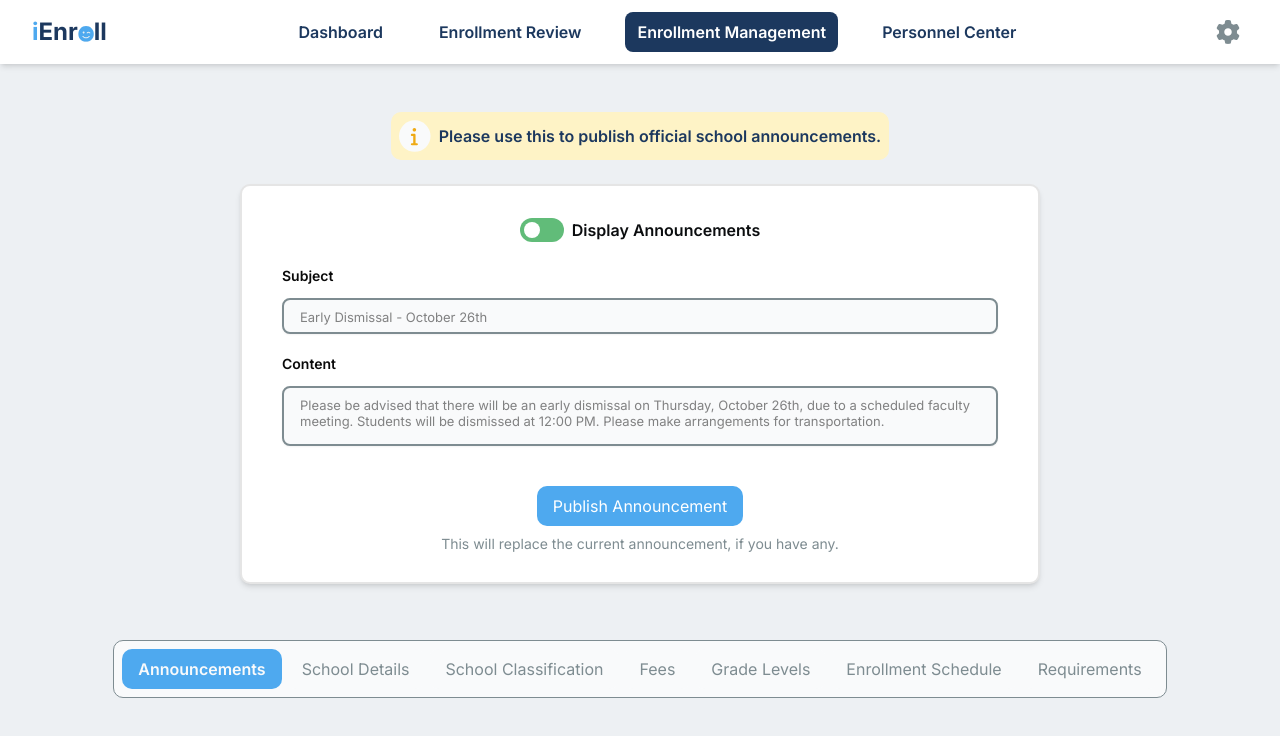
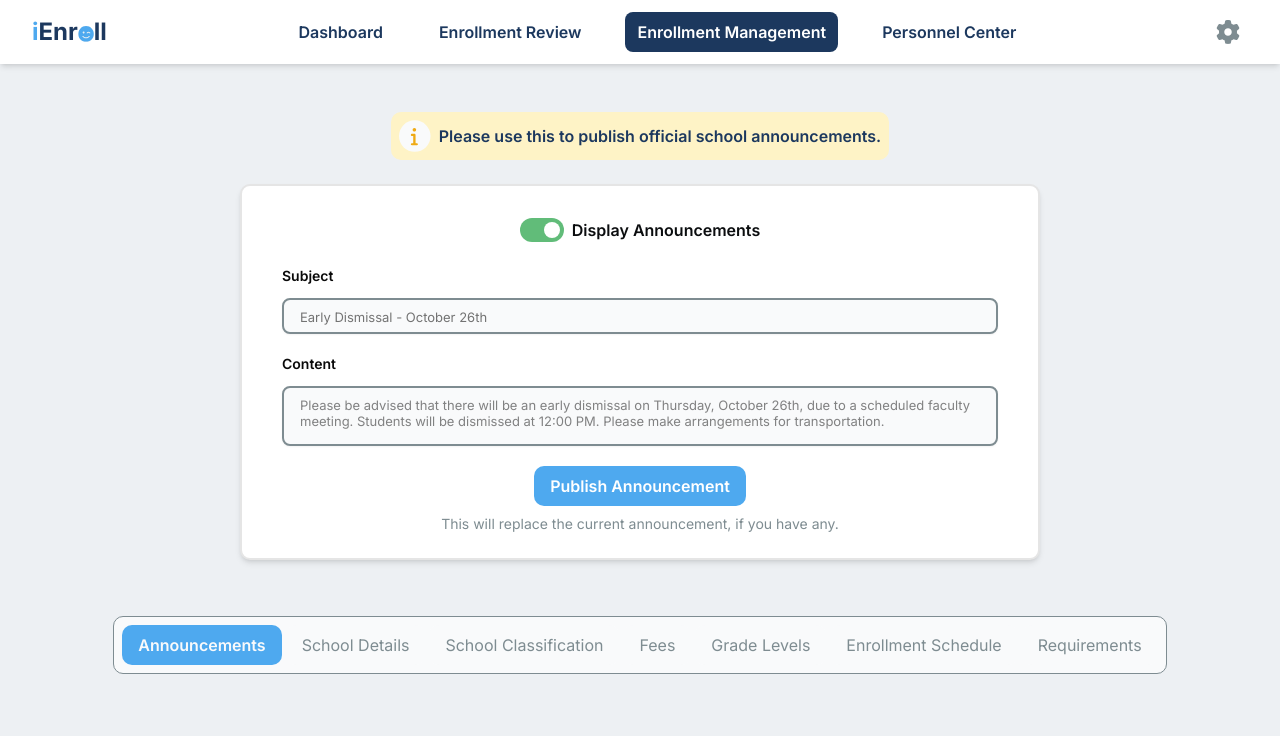
Before and after one commit to marcusAlmo/iEnroll, a React (Vite) app in the folder client/: page /admin/enrollment-management in a window 1280 px wide. Shown: the top 736 px of the page. Built offline with nearby package versions, Linux system fonts and the light colour scheme.

Commit message:
refactor: modify style

```diff
--- a/client/src/app/admin/pages/enrollment-management/announcements/announcement.tsx
+++ b/client/src/app/admin/pages/enrollment-management/announcements/announcement.tsx
@@ -11,7 +11,7 @@ interface FormData {
 }
 
 export default function Announcement() {
-  const [enabled, setEnabled] = useState(false);
+  const [enabled, setEnabled] = useState(true); // Default switch to enabled (right)
   const form = useForm<FormData>(); // Using form object for react-hook-form
 
   const onSubmit = (data: FormData) => {
@@ -19,7 +19,7 @@ export default function Announcement() {
   };
 
   return (
-    <div className="flex flex-col py-4 mt-8">
+    <div className="flex flex-col py-4 mt-8 overflow-hidden">
       <div className="flex justify-center items-center">
         <div className="rounded-[10px] max-h-[72px] p-2 bg-amber-100">
           <div className="flex flex-row items-center">
@@ -37,18 +37,18 @@ export default function Announcement() {
 
       {/* Content section */}
       <div className="flex justify-center items-center">
-        <div className="bg-white shadow-md justify-center items-center rounded-lg p-4 border-2 mt-6 min-h-[400px] max-w-[800px] w-full">
+        <div className="bg-white shadow-md justify-center items-center rounded-lg p-4 border-2 mt-6 max-w-[800px] w-full">
           <div className="flex flex-row justify-center items-center mb-6 gap-2 mt-4">
             <Switch
               checked={enabled}
               onChange={setEnabled}
-              className={`group inline-flex h-6 w-11 items-center rounded-full transition ${
-                enabled ? 'bg-primary' : 'bg-success'
+              className={`group relative inline-flex h-6 w-11 items-center rounded-full transition duration-300 ${
+                enabled ? 'bg-success' : 'bg-primary'
               }`}
             >
               <span
-                className={`size-4 translate-x-1 rounded-full bg-white transition ${
-                  enabled ? 'translate-x-6' : ''
+                className={`absolute left-1 size-4 rounded-full bg-white transition-transform duration-300 ${
+                  enabled ? 'translate-x-5' : 'translate-x-0'
                 }`}
               />
             </Switch>
@@ -65,7 +65,7 @@ export default function Announcement() {
                   name="subject"
                   label="Subject"
                   placeholder="Early Dismissal - October 26th"
-                  inputStyle="w-full p-4  mt-1 text- rounded-md border-2 border-text-2 bg-background focus:outline-none focus:ring-2 focus:ring-blue-300 placeholder:text- placeholder:whitespace-pre-line placeholder:text-[13px] placeholder:leading-5"
+                  inputStyle="w-full p-4 mt-1 rounded-md border-2 border-text-2 bg-background focus:outline-none focus:ring-2 focus:ring-blue-300 placeholder:text-[13px] placeholder:leading-5"
                   labelStyle="block text-sm font-semibold"
                 />
               </div>
@@ -83,11 +83,14 @@ export default function Announcement() {
                 </div>
 
               {/* Submit Button */}
-              <div className="mt-10 flex justify-center flex-col items-center">
-                <button type="submit" className="bg-accent text-white py-2 px-4 rounded-[10px]">
+              <div className="mt-5 flex justify-center flex-col items-center">
+                <button
+                  type="submit"
+                  className="bg-accent  py-2 px-4 rounded-[10px]  duration-300 hover:bg-opacity-80 hover:shadow-lg  font-semibold text-white transition ease-in-out hover:bg-primary hover:text-background"
+                >
                   Publish Announcement
                 </button>
-                <p className="text-sm text-text-2 mt-2">
+                <p className="text-sm text-text-2 my-2">
                   This will replace the current announcement, if you have any.
                 </p>
               </div>
```
